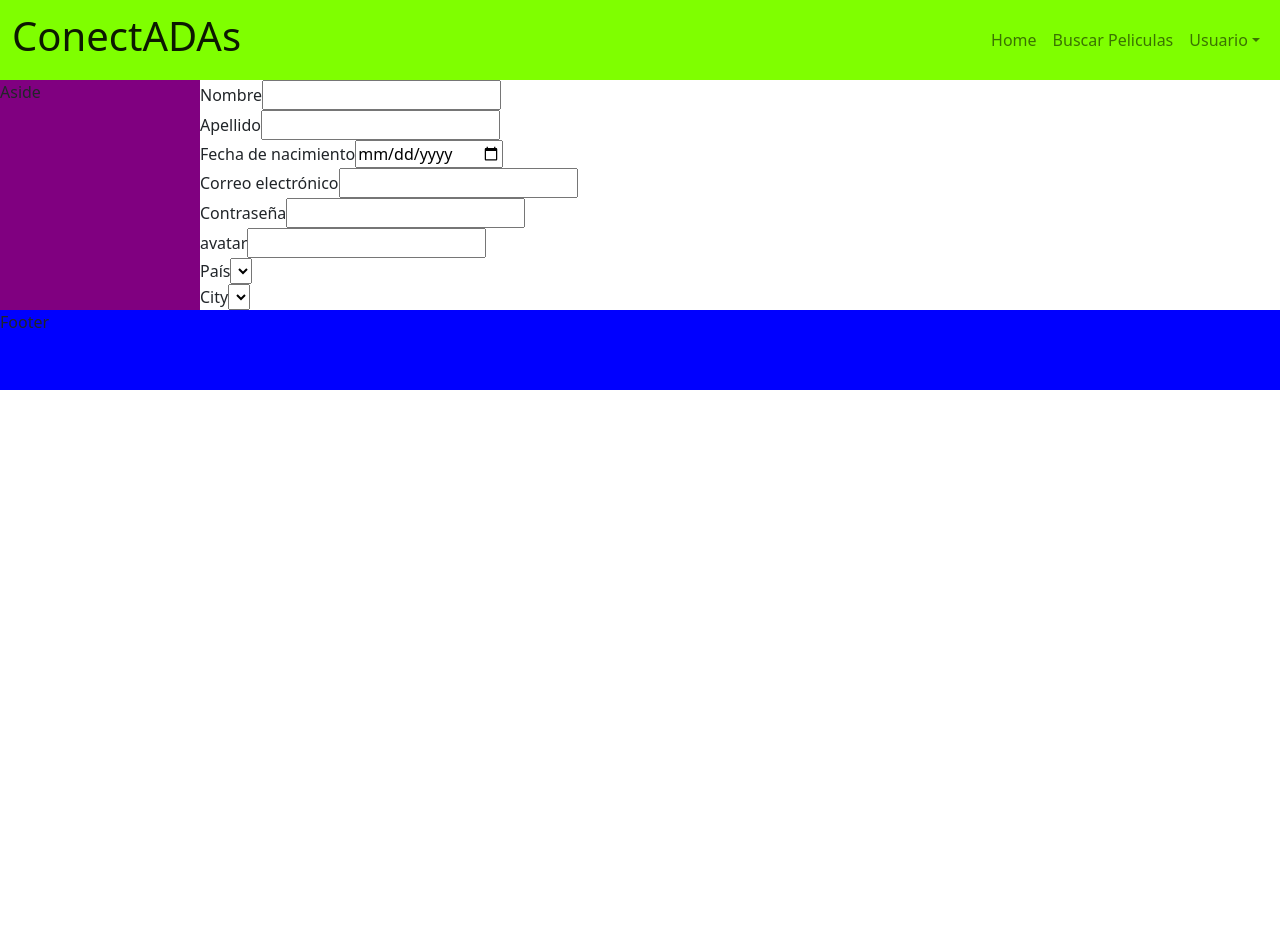
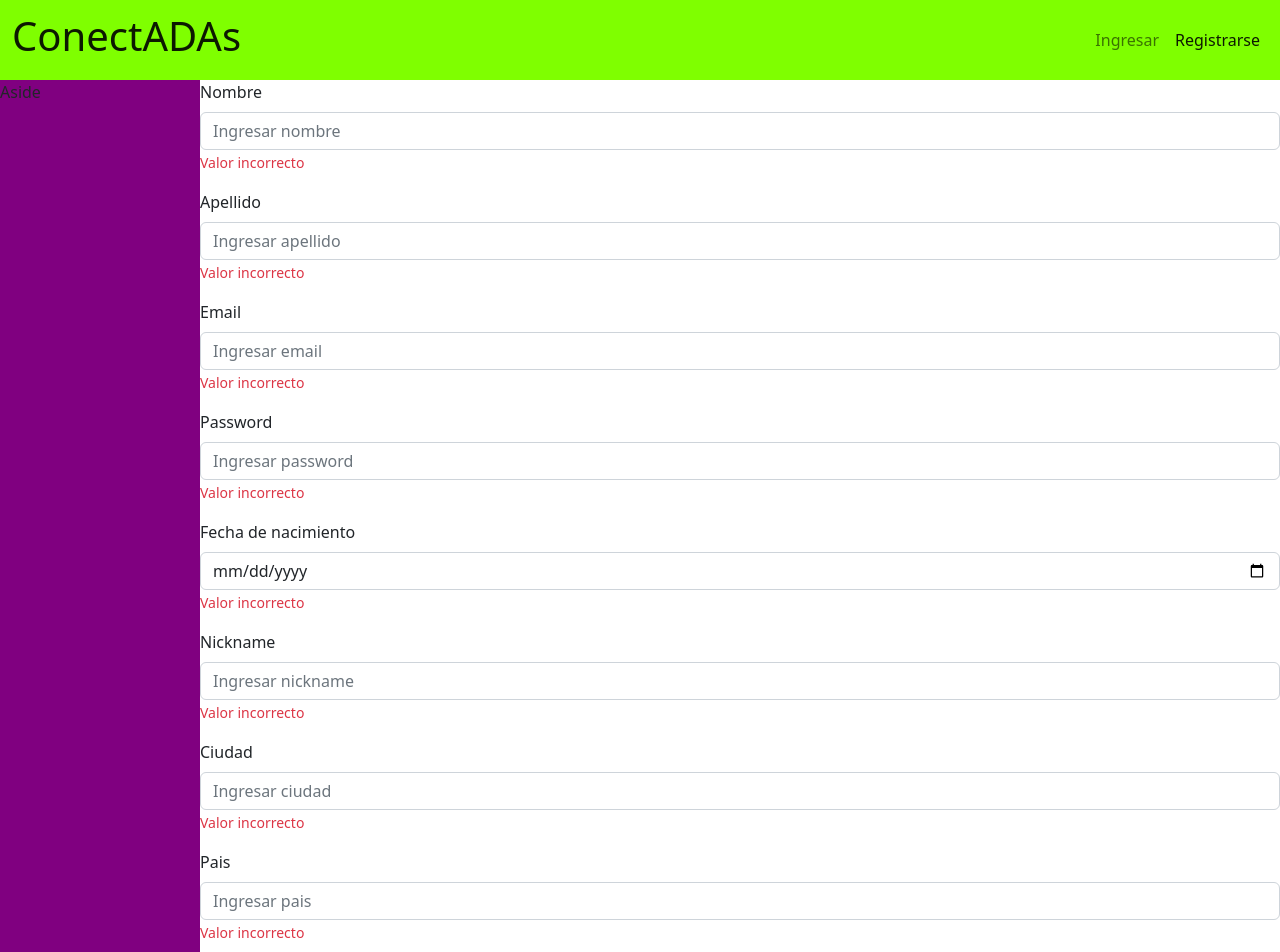
Before and after one commit to vanessa2493/trabajo-final, a React (Create React App) app: page /signup in a window 1280 px wide. Shown: the top 952 px of the page. Before the commit the page ends 800 px from the top, so only its background shows below. Built offline with nearby package versions, Linux system fonts and the light colour scheme.

Commit message:
Signup form and user services

```diff
--- a/package.json
+++ b/package.json
@@ -10,6 +10,7 @@
     "@types/node": "^16.11.57",
     "@types/react": "^18.0.18",
     "@types/react-dom": "^18.0.6",
+    "axios": "^1.2.6",
     "bootstrap": "^5.2.1",
     "react": "^18.2.0",
     "react-bootstrap": "^2.5.0",
--- a/src/components/SignupForm/index.tsx
+++ b/src/components/SignupForm/index.tsx
@@ -1,44 +1,89 @@
+import {Button, Form}from 'react-bootstrap';
+import {useEffect} from "react";
+import {api} from '../../../src/utils/axios'
+import {servicesUser} from "../../services/users";
+
+const SignupForm = () => {
+
+    return (
+        <Form>
+            <Form.Group className="mb-3" controlId="formBasicEmail">
+                <Form.Label>Nombre</Form.Label>
+                <Form.Control type="text" placeholder="Ingresar nombre" />
+                <Form.Text className="text-danger">
+                    Valor incorrecto
+                </Form.Text>
+            </Form.Group>
+
+            <Form.Group className="mb-3" controlId="formBasicEmail">
+                <Form.Label>Apellido</Form.Label>
+                <Form.Control type="text" placeholder="Ingresar apellido" />
+                <Form.Text className="text-danger">
+                    Valor incorrecto
+                </Form.Text>
+            </Form.Group>
+
+            <Form.Group className="mb-3" controlId="formBasicEmail">
+                <Form.Label>Email</Form.Label>
+                <Form.Control type="email" placeholder="Ingresar email" />
+                <Form.Text className="text-danger">
+                    Valor incorrecto
+                </Form.Text>
+            </Form.Group>
+
+            <Form.Group className="mb-3" controlId="formBasicPassword">
+                <Form.Label>Password</Form.Label>
+                <Form.Control type="password" placeholder="Ingresar password" />
+                <Form.Text className="text-danger">
+                    Valor incorrecto
+                </Form.Text>
+            </Form.Group>
+
+            <Form.Group className="mb-3" controlId="formBasicEmail">
+                <Form.Label>Fecha de nacimiento</Form.Label>
+                <Form.Control type="date" placeholder="Ingresar fecha de nacimiento" />
+                <Form.Text className="text-danger">
+                    Valor incorrecto
+                </Form.Text>
+            </Form.Group>
+
+            <Form.Group className="mb-3" controlId="formBasicEmail">
+                <Form.Label>Nickname</Form.Label>
+                <Form.Control type="text" placeholder="Ingresar nickname" />
+                <Form.Text className="text-danger">
+                    Valor incorrecto
+                </Form.Text>
+            </Form.Group>
+
+            <Form.Group className="mb-3" controlId="formBasicEmail">
+                <Form.Label>Ciudad</Form.Label>
+                <Form.Control type="text" placeholder="Ingresar ciudad" />
+                <Form.Text className="text-danger">
+                    Valor incorrecto
+                </Form.Text>
+            </Form.Group>
+
+            <Form.Group className="mb-3" controlId="formBasicEmail">
+                <Form.Label>Pais</Form.Label>
+                <Form.Control type="text" placeholder="Ingresar pais" />
+                <Form.Text className="text-danger">
+                    Valor incorrecto
+                </Form.Text>
+            </Form.Group>
+
+            <Form.Group className="mb-3" controlId="formBasicEmail">
+                <Form.Label>Amigos</Form.Label>
+                <Form.Control type="list" placeholder="Ingresar amigos" />
+                <Form.Text className="text-danger">
+                    Valor incorrecto
+                </Form.Text>
+            </Form.Group>
 
 
-const SignupForm = () => {
-    return (
-        <div>
-            <form action="">
-                <div>
-                    <label htmlFor="">Nombre</label>
-                    <input type="text" />
-                </div>
-                <div>
-                    <label htmlFor="">Apellido</label>
-                    <input type="text" />
-                </div>
-                <div>
-                    <label htmlFor="">Fecha de nacimiento</label>
-                    <input type="date" />
-                </div>
-                <div>
-                    <label htmlFor="">Correo electrónico</label>
-                    <input type="email" />
-                </div>
-                <div>
-                    <label htmlFor="">Contraseña</label>
-                    <input type="password" />
-                </div>
-                <div>
-                    <label htmlFor="">avatar</label>
-                    <input type="url" />
-                </div>
-                <div>
-                    <label htmlFor="">País</label>
-                    <select name="" id=""></select>
-                </div>
-                {/* aqui hay que poner dependiendo el pais que se elija, que aprezca la city */}
-                <div>
-                    <label htmlFor="">City</label>
-                    <select name="" id=""></select>
-                </div>
-            </form>
-        </div>
+            <Button variant="primary" type="submit">
+                Crear cuenta
+            </Button>
+        </Form>
     );
 };
 
--- a/src/components/common/MainNav/index.tsx
+++ b/src/components/common/MainNav/index.tsx
@@ -17,7 +17,7 @@ const MainNav: FC<Props> = ({ hideNav  }) => {
         <Navbar.Toggle aria-controls="basic-navbar-nav" />
         <Navbar.Collapse id="basic-navbar-nav">
           <Nav className="ms-auto">
-            {hideNav ? (
+            {!hideNav ? (
               <>
                 <NavLink className="nav-link" to={"/"}>
                   Home
--- /dev/null
+++ b/src/services/users.ts
@@ -0,0 +1,17 @@
+import {api} from "../utils/axios";
+import {User} from "../types";
+
+const add = async (userPrueba: User) =>{
+
+    const response = await api.post('/users.json', userPrueba)
+
+    return response.data
+}
+
+const getAll = async () => {
+
+    const response = await api.get('users.json')
+    return response.data
+
+}
+export const servicesUser = {add, getAll}
--- a/src/types/index.tsx
+++ b/src/types/index.ts
@@ -1,5 +1,5 @@
-export type user = {
-  avatar: string;
+export type User = {
+  nickname: string;
   birthdate: Date;
   city: string;
   country: string;
--- /dev/null
+++ b/src/utils/axios.ts
@@ -0,0 +1,10 @@
+import axios from 'axios'
+
+const api = axios.create({
+    baseURL: 'https://conectadas-app-default-rtdb.firebaseio.com/',
+    params: {
+        api_key: "prueba-api-key"
+    }
+})
+
+export {api}
```
Also changed, not shown: 1 other file (tests, documents, lock files or other folders).
